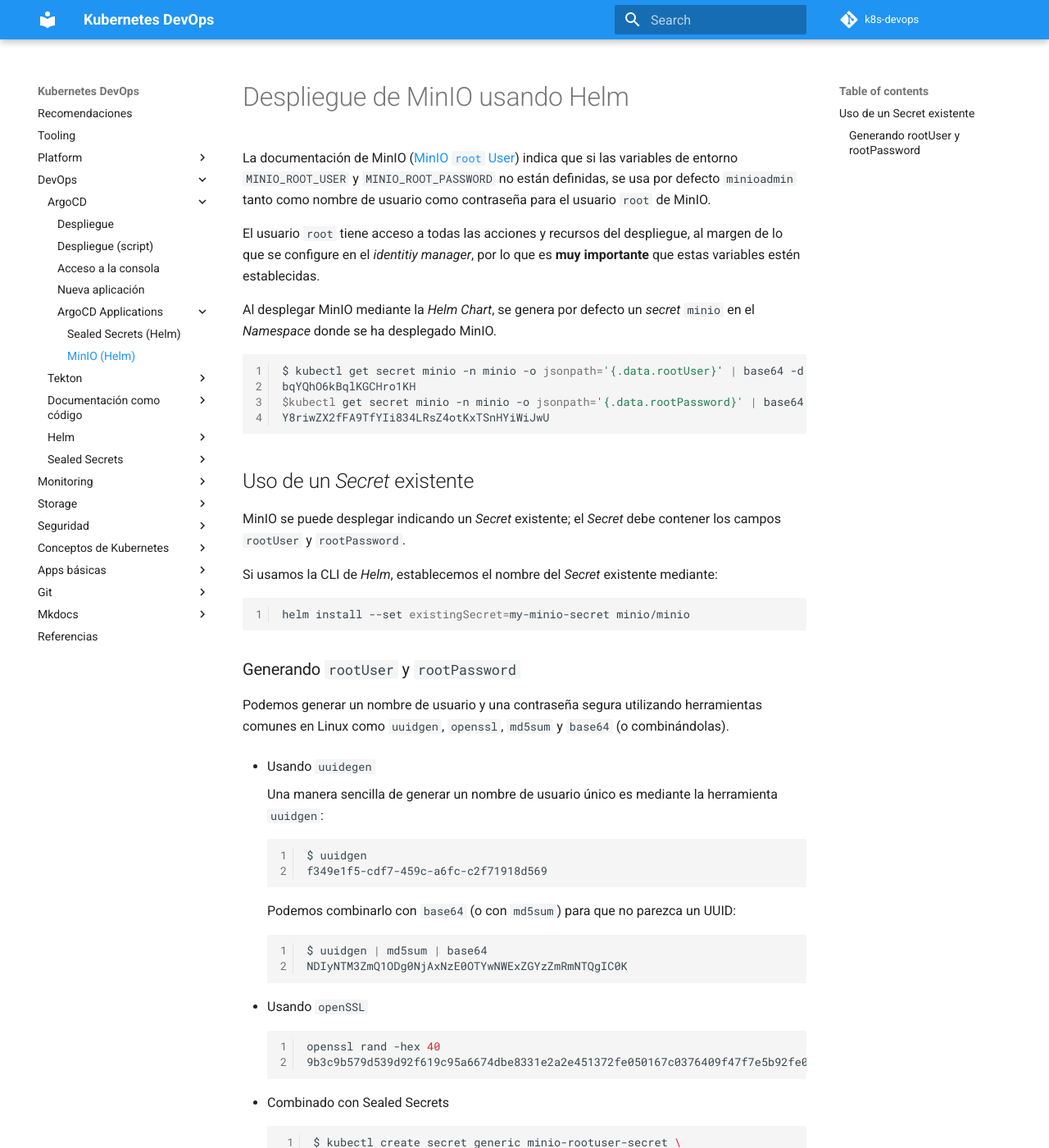
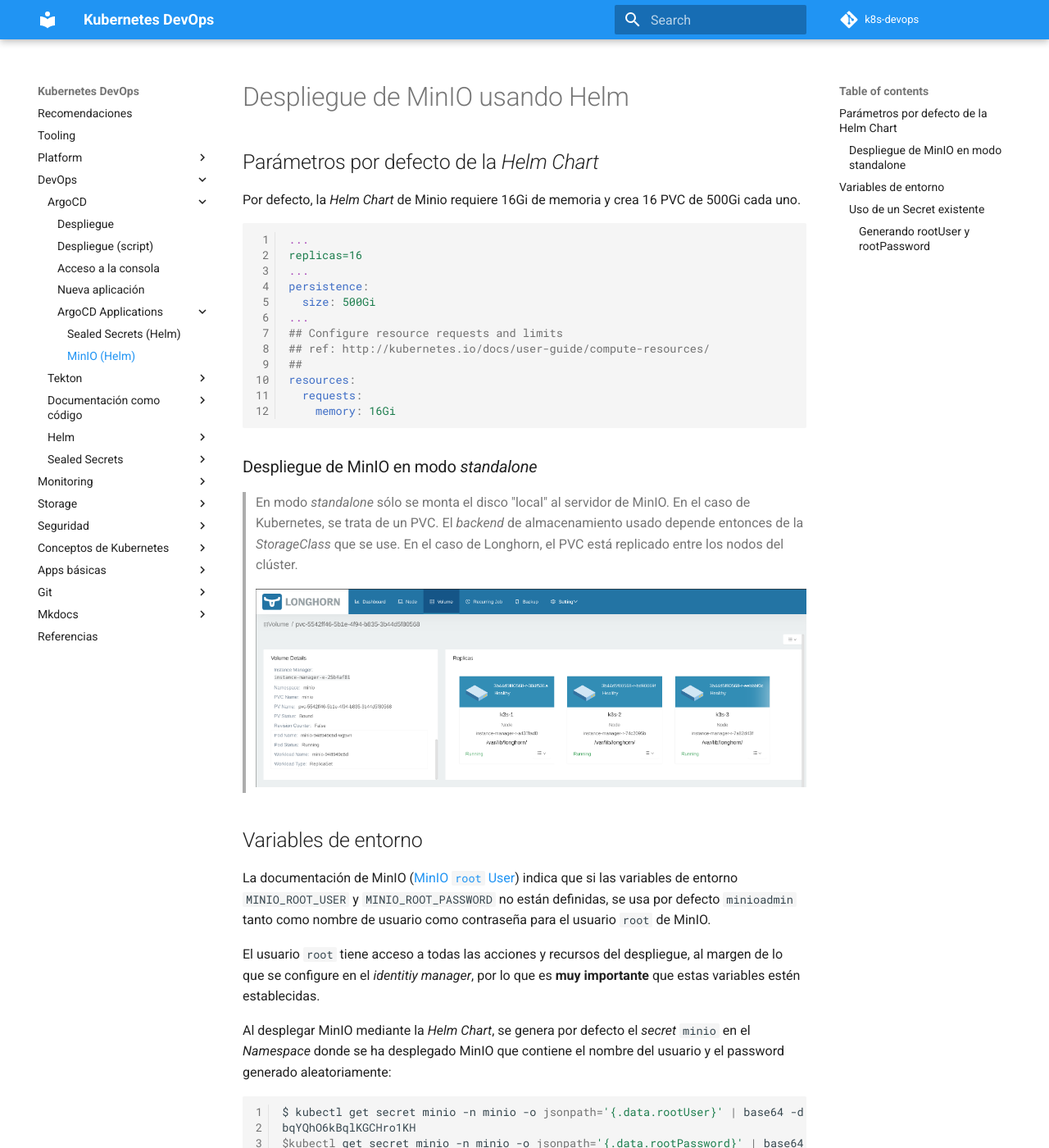
Before and after one commit to onthedock/k8s-devops, an MkDocs documentation site: the page built from docs/devops/argocd/apps/minio.md, in a window 1280 px wide and 1400 px high. Shown: the whole window at 82% size. Built offline with MkDocs 1.6.1 and Material for MkDocs 9.7.7, drawn with Linux system fonts in a browser that asks for light colours; comment, search, counter and statistics services are not loaded.

Commit message:
MinIO standalone sobre Longhorn

````diff
--- a/docs/devops/argocd/apps/minio.md
+++ b/docs/devops/argocd/apps/minio.md
@@ -1,10 +1,37 @@
 # Despliegue de MinIO usando Helm
+
+## Parámetros por defecto de la *Helm Chart*
+
+Por defecto, la *Helm Chart* de Minio requiere 16Gi de memoria y crea 16 PVC de 500Gi cada uno.
+
+```yaml
+...
+replicas=16
+...
+persistence:
+  size: 500Gi
+...
+## Configure resource requests and limits
+## ref: http://kubernetes.io/docs/user-guide/compute-resources/
+##
+resources:
+  requests:
+    memory: 16Gi
+```
+
+### Despliegue de MinIO en modo *standalone*
+
+> En modo *standalone* sólo se monta el disco "local" al servidor de MinIO. En el caso de Kubernetes, se trata de un PVC. El *backend* de almacenamiento usado depende entonces de la *StorageClass* que se use. En el caso de Longhorn, el PVC está replicado entre los nodos del clúster.
+>
+> ![MinIO Volume en Longhorn](minio-volume-on-longhorn-console.png)
+
+## Variables de entorno
 
 La documentación de MinIO ([MinIO `root` User](https://docs.min.io/minio/baremetal/security/minio-identity-management/user-management.html#minio-root-user)) indica que si las variables de entorno `MINIO_ROOT_USER` y `MINIO_ROOT_PASSWORD` no están definidas, se usa por defecto `minioadmin` tanto como nombre de usuario como contraseña para el usuario `root` de MinIO.
 
 El usuario `root` tiene acceso a todas las acciones y recursos del despliegue, al margen de lo que se configure en el *identitiy manager*, por lo que es **muy importante** que estas variables estén establecidas.
 
-Al desplegar MinIO mediante la *Helm Chart*, se genera por defecto un *secret* `minio` en el *Namespace* donde se ha desplegado MinIO.
+Al desplegar MinIO mediante la *Helm Chart*, se genera por defecto el *secret* `minio` en el *Namespace* donde se ha desplegado MinIO que contiene el nombre del usuario y el password generado aleatoriamente:
 
 ```bash
 $ kubectl get secret minio -n minio -o jsonpath='{.data.rootUser}' | base64 -d
@@ -13,7 +40,7 @@ $kubectl get secret minio -n minio -o jsonpath='{.data.rootPassword}' | base64 -
 Y8riwZX2fFA9TfYIi834LRsZ4otKxTSnHYiWiJwU
 ```
 
-## Uso de un *Secret* existente
+### Uso de un *Secret* existente
 
 MinIO se puede desplegar indicando un *Secret* existente; el *Secret* debe contener los campos `rootUser` y `rootPassword`.
 
@@ -23,7 +50,7 @@ Si usamos la CLI de *Helm*, establecemos el nombre del *Secret* existente median
 helm install --set existingSecret=my-minio-secret minio/minio
 ```
 
-### Generando `rootUser` y `rootPassword`
+#### Generando `rootUser` y `rootPassword`
 
 Podemos generar un nombre de usuario y una contraseña segura utilizando herramientas comunes en Linux como `uuidgen`, `openssl`, `md5sum` y `base64` (o combinándolas).
 
````
Also changed, not shown: docs/devops/argocd/apps/minio-volume-on-longhorn-console.png (added).
